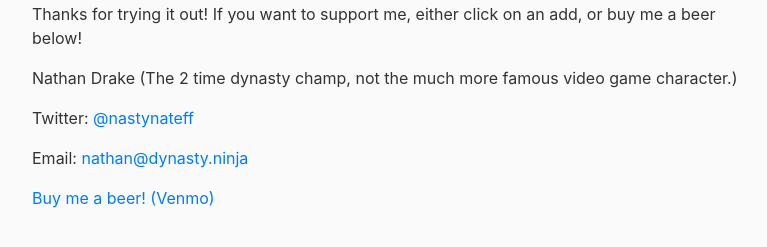
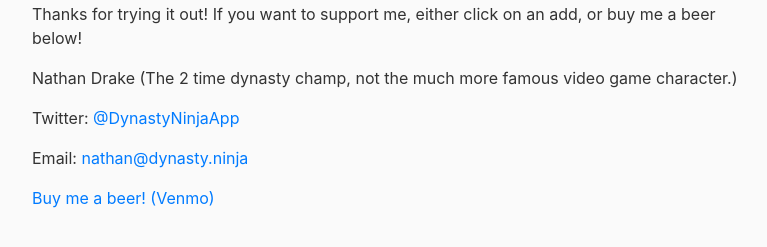
Before and after one commit to drake-nathan/dynasty_ninja, a Django app: page / in a window 1280 px wide. Shown: the part 486-733 px from the top of the page, without its empty margins (53-820 px from the left). Run offline with Django 3.2, Linux system fonts and the light colour scheme; some libraries are stand-ins or nearby versions.

Commit message:
update twitter handle

```diff
--- a/portfolio/templates/portfolio/home.html
+++ b/portfolio/templates/portfolio/home.html
@@ -8,7 +8,7 @@
     <p>This is my first coding project, so it's as much for fun as anything. It will be ad-supported at first, just to cover my server costs. If people find it useful, then I'll continue to add to it, and maybe add Patreon-supported tiers in the future. For now, please just try it out and let me know if you like it! If you have any problems using it, or have some ideas for ways to make it better, please find my on Twitter or email below. I'm only supporting Sleeper for now, but if it gains interest, I'll try to add support for other sites.</p>
     <p>Thanks for trying it out! If you want to support me, either click on an add, or buy me a beer below!</p>
     <p>Nathan Drake (The 2 time dynasty champ, not the much more famous video game character.)</p>
-    <p>Twitter: <a href="https://twitter.com/dynastyninjaapp" target="_blank" rel="noopener noreferrer">@nastynateff</a></p>
+    <p>Twitter: <a href="https://twitter.com/dynastyninjaapp" target="_blank" rel="noopener noreferrer">@DynastyNinjaApp</a></p>
     <p>Email: <a href="mailto:nathan@dynasty.ninja">nathan@dynasty.ninja</a></p>
     <a href="https://account.venmo.com/u/dynastyninja" target="_blank" rel="noopener noreferrer">Buy me a beer! (Venmo)</a>
 
```
